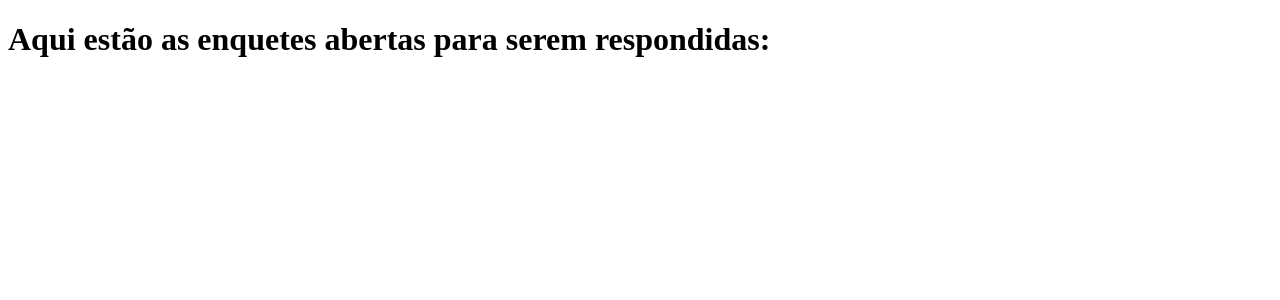
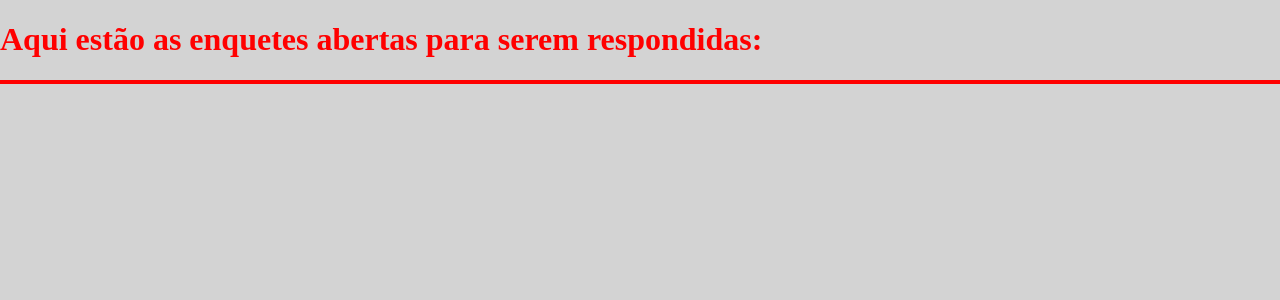
Before and after one commit to leilesca/pesquisaDjango, a Django app: page /pesquisa/ in a window 1280 px wide. Shown: the top 300 px of the page. Run offline with Django 3.2, Linux system fonts and the light colour scheme; data that the repository does not hold is empty.

Commit message:
Começar estilizar o html

```diff
--- /dev/null
+++ b/pesquisa/migrations/static/styles.css
@@ -0,0 +1,18 @@
+body{
+    margin:0;
+    padding:0;
+    background-color: lightgrey;
+}
+.main.title{
+    color: red;
+}
+.main.list{
+    border:2px solid red;
+}
+.main.listitem a{
+    text-decoration:none;
+    text-transform: uppercase;
+    color:black;
+    font-weight: bolder;
+    font-size:28pt;
+}
--- a/pesquisa/templates/index.html
+++ b/pesquisa/templates/index.html
@@ -1,3 +1,5 @@
+{% load staticfiles %}
+
 <!DOCTYPE html>
 <html lang="en">
 <head>
@@ -5,12 +7,13 @@
     <meta name="viewport" content="width=device-width, initial-scale=1.0">
     <meta http-equiv="X-UA-Compatible" content="ie=edge">
     <title>Document</title>
+    <link rel="stylesheet" href="{% static 'styles.css' %}">
 </head>
 <body>
-    <h1>Aqui estão as enquetes abertas para serem respondidas:</h1>
-    <ul>
+    <h1 class= "main title">Aqui estão as enquetes abertas para serem respondidas:</h1>
+    <ul class= "main list">
       {% for pergunta in perguntas %}
-      <li><a href="" pergunta.data }}>- {{ pergunta.texto }} </a></li>
+      <li class= "main listitem"><a href="" pergunta.data }}>- {{ pergunta.texto }} </a></li>
       {% endfor %}
     </ul>
 
```
